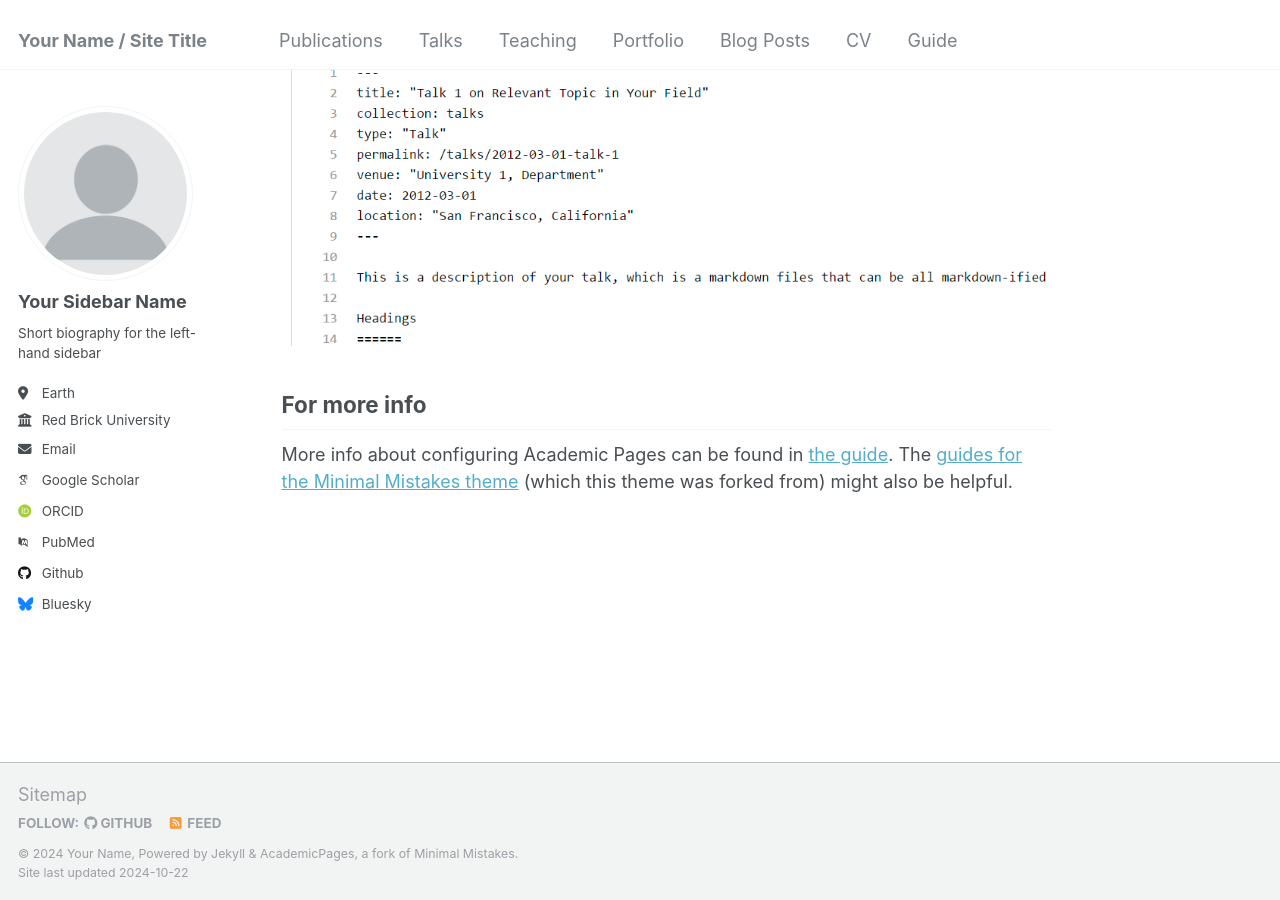
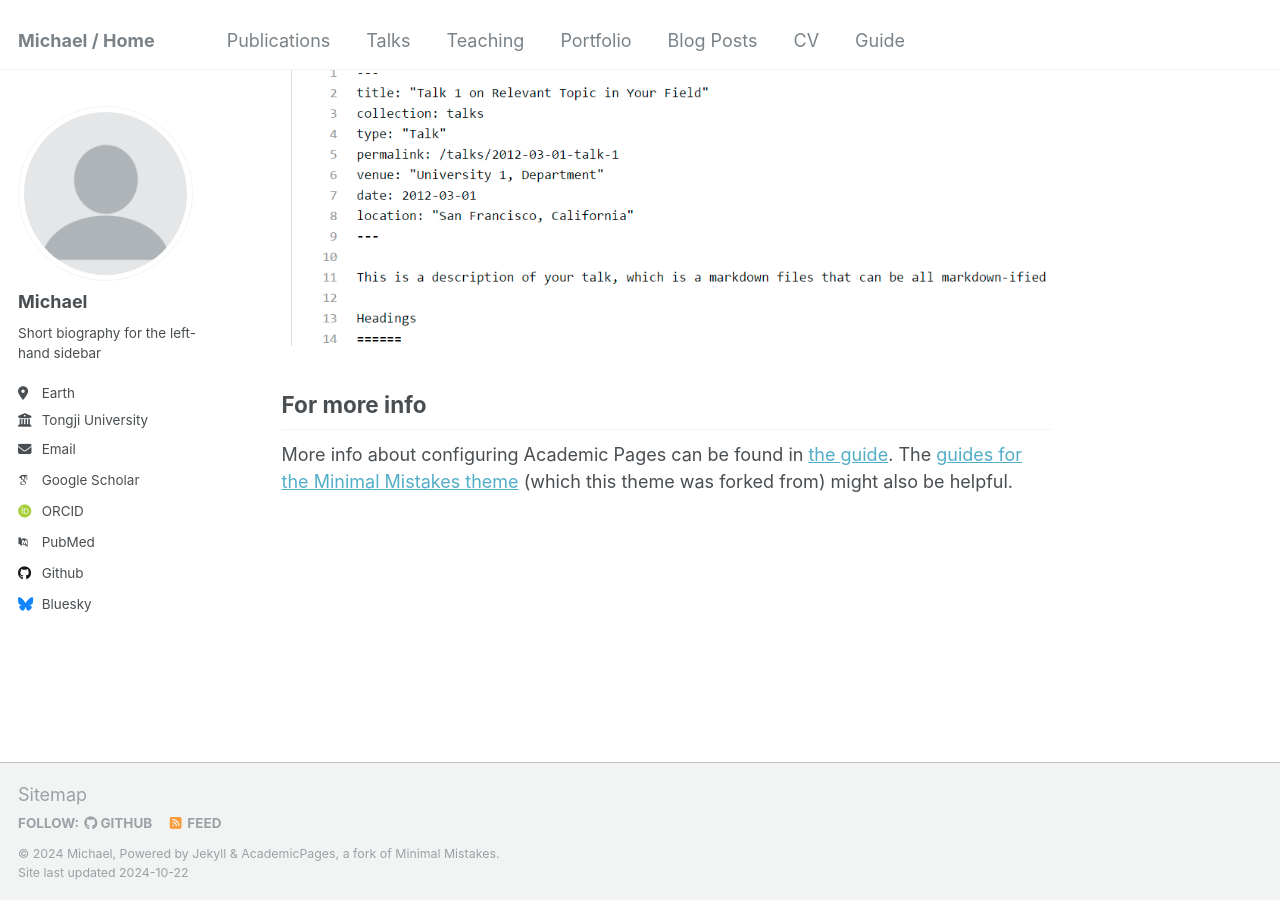
Before and after one commit to Starter1111/starter1111.github.io, a Jekyll site: the page built from _pages/about.md, in a window 1280 px wide and 900 px high, scrolled down 2400 px. Built offline with Jekyll 4.4.1, drawn with Linux system fonts in a browser that asks for light colours; some web fonts are replaced.

Commit message:
Update _config.yml

```diff
--- a/_config.yml
+++ b/_config.yml
@@ -8,11 +8,11 @@
 
 # Basic Site Settings
 locale                   : "en-US"
-title                    : "Your Name / Site Title"
+title                    : "Michael / Home"
 title_separator          : "-"
-name                     : &name "Your Name"
+name                     : &name "Michael"
 description              : &description "personal description"
-url                      : https://academicpages.github.io # the base hostname & protocol for your site e.g. "https://mmistakes.github.io"
+url                      : https://starter1111.github.io # the base hostname & protocol for your site e.g. "https://mmistakes.github.io"
 baseurl                  : "" # the subpath of your site, e.g. "/blog"
 repository               : "academicpages/academicpages.github.io"
 
@@ -22,13 +22,13 @@ repository               : "academicpages/academicpages.github.io"
 author:
   # Biographic information
   avatar           : "profile.png"
-  name             : "Your Sidebar Name"
+  name             : "Michael"
   pronouns         : # example: "she/her"
   bio              : "Short biography for the left-hand sidebar"
   location         : "Earth"
-  employer         : "Red Brick University"
+  employer         : "Tongji University"
   uri              : # URL
-  email            : "none@example.org"
+  email            : "x_starter@hotmail.com"
 
   # Academic websites
   arxiv            : # URL - Update with the correct link to your profile
```
